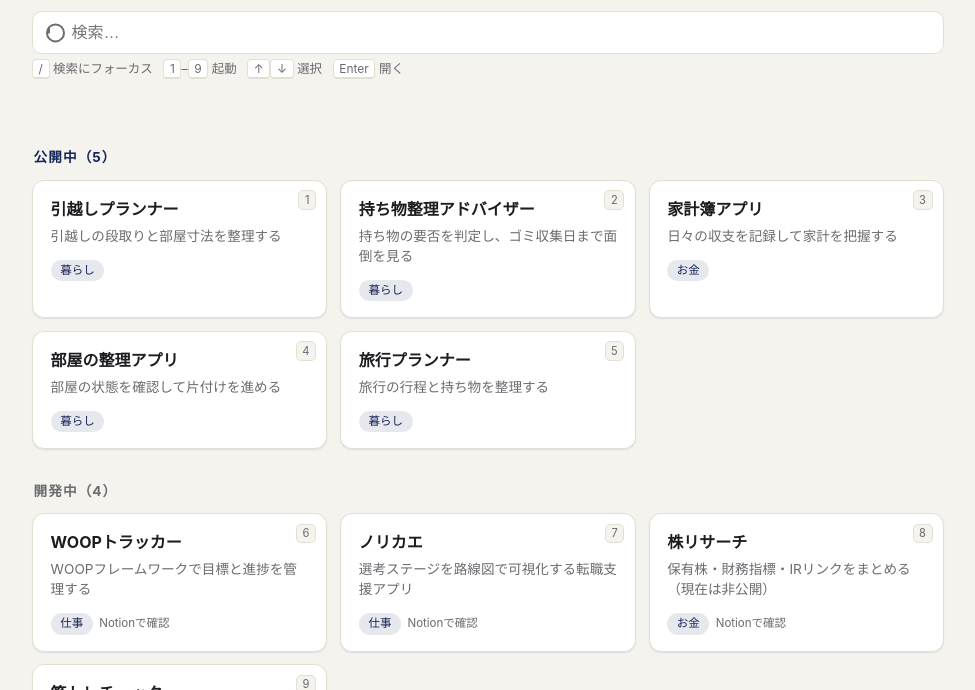
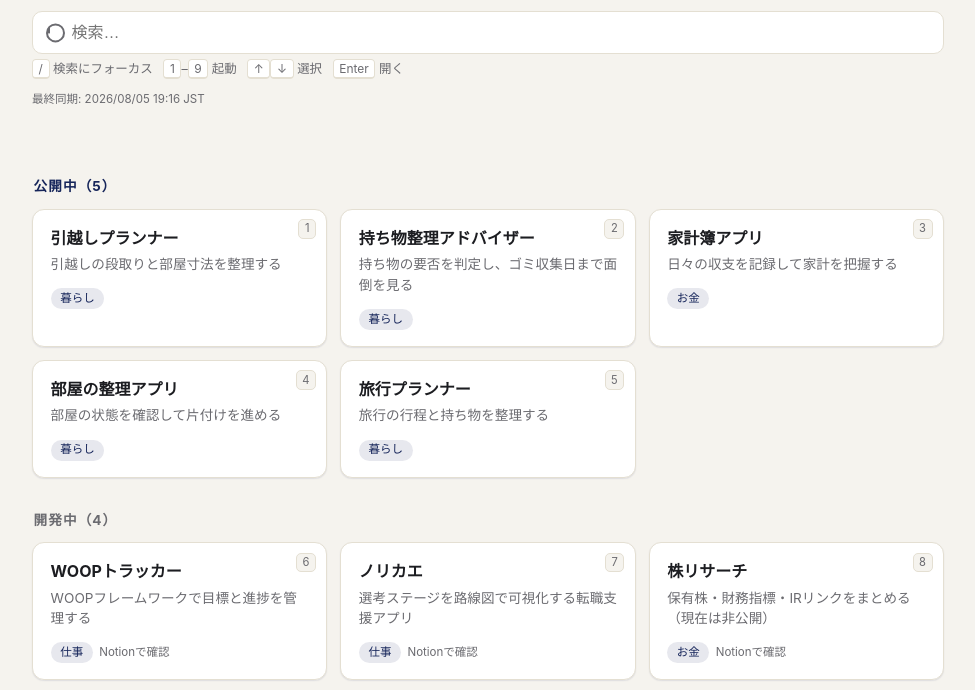
Before and after one commit to Rattuti/Rattuti.github.io, a plain HTML site: page index.html in a window 1280 px wide. Shown: the part 75-765 px from the top of the page, without its empty margins (152-1127 px from the left). Drawn offline with Linux system fonts and the light colour scheme.

Commit message:
NotionページURLの出力・最終同期日時表示に対応
- sync-notion.mjsで各行にNotionURL(page.url)を出力し、apps.jsonの
  トップレベルを{updated, apps}の形に変更(updatedは同期実行時刻)
- index.htmlはURLが空の項目をNotionURLへリンクするようにし
  (target="_blank" rel="noopener")、ヘッダーに最終同期日時をJST表示
- apps.json手動シード分もNotion実データ(各ページURL)で更新

Co-Authored-By: Claude Sonnet 5 <noreply@anthropic.com>

```diff
--- a/apps.json
+++ b/apps.json
@@ -1,9 +1,12 @@
-[
+{
+  "updated": "2026-08-05T10:16:45.000Z",
+  "apps": [
     {
       "名前": "引越しプランナー",
       "状態": "公開中",
       "リポジトリ": "hikkoshi-planner",
       "URL": "https://rattuti.github.io/hikkoshi-planner/",
+      "NotionURL": "https://www.notion.so/3adf405fb2198142aaffd9628d20cfbe",
       "カテゴリ": "暮らし",
       "説明": "引越しの段取りと部屋寸法を整理する",
       "表示順": 1
@@ -13,6 +16,7 @@
       "状態": "公開中",
       "リポジトリ": "mochimono-advisor",
       "URL": "https://rattuti.github.io/mochimono-advisor/",
+      "NotionURL": "https://www.notion.so/3adf405fb219810f8c17e6c58553e9d2",
       "カテゴリ": "暮らし",
       "説明": "持ち物の要否を判定し、ゴミ収集日まで面倒を見る",
       "表示順": 2
@@ -22,6 +26,7 @@
       "状態": "開発中",
       "リポジトリ": "woop-tracker",
       "URL": "",
+      "NotionURL": "https://www.notion.so/3adf405fb21981daa813f82a532d4080",
       "カテゴリ": "仕事",
       "説明": "WOOPフレームワークで目標と進捗を管理する",
       "表示順": 3
@@ -31,6 +36,7 @@
       "状態": "公開中",
       "リポジトリ": "kakeibo-app",
       "URL": "https://rattuti.github.io/kakeibo-app/",
+      "NotionURL": "https://www.notion.so/3b3f405fb21981cdbbffcd0ba72e38d2",
       "カテゴリ": "お金",
       "説明": "日々の収支を記録して家計を把握する",
       "表示順": 3
@@ -40,6 +46,7 @@
       "状態": "開発中",
       "リポジトリ": "norikae",
       "URL": "",
+      "NotionURL": "https://www.notion.so/3adf405fb2198106ba2cd21d6b3fa8ab",
       "カテゴリ": "仕事",
       "説明": "選考ステージを路線図で可視化する転職支援アプリ",
       "表示順": 4
@@ -49,6 +56,7 @@
       "状態": "公開中",
       "リポジトリ": "heya-seiri-app",
       "URL": "https://rattuti.github.io/heya-seiri-app/",
+      "NotionURL": "https://www.notion.so/3b3f405fb21981e19979e8ba2720a1bf",
       "カテゴリ": "暮らし",
       "説明": "部屋の状態を確認して片付けを進める",
       "表示順": 4
@@ -58,6 +66,7 @@
       "状態": "構想",
       "リポジトリ": "kabu-portfolio",
       "URL": "",
+      "NotionURL": "https://www.notion.so/3adf405fb21981d8bfcee4b5d3da7ad1",
       "カテゴリ": "お金",
       "説明": "保有銘柄の追跡・逆指値アラート・ニュース連動調査",
       "表示順": 5
@@ -67,6 +76,7 @@
       "状態": "公開中",
       "リポジトリ": "ryokou-planner",
       "URL": "https://rattuti.github.io/ryokou-planner/",
+      "NotionURL": "https://www.notion.so/3b3f405fb2198170893bf3c8f8230f79",
       "カテゴリ": "暮らし",
       "説明": "旅行の行程と持ち物を整理する",
       "表示順": 5
@@ -76,6 +86,7 @@
       "状態": "構想",
       "リポジトリ": "",
       "URL": "",
+      "NotionURL": "https://www.notion.so/3adf405fb2198144a3c8d2a62f38d7c5",
       "カテゴリ": "暮らし",
       "説明": "写真から片付け・断捨離を段階的に判定し、保管期限を管理する",
       "表示順": 6
@@ -85,6 +96,7 @@
       "状態": "開発中",
       "リポジトリ": "kabu-research",
       "URL": "",
+      "NotionURL": "https://www.notion.so/3b3f405fb2198150a086ce49648e9d93",
       "カテゴリ": "お金",
       "説明": "保有株・財務指標・IRリンクをまとめる（現在は非公開）",
       "表示順": 8
@@ -94,8 +106,10 @@
       "状態": "開発中",
       "リポジトリ": "kintore-check-app",
       "URL": "",
+      "NotionURL": "https://www.notion.so/3b3f405fb2198111b81dd8a1d2070c36",
       "カテゴリ": "健康",
       "説明": "トレーニングの記録と継続を管理する",
       "表示順": 9
     }
   ]
+}
--- a/index.html
+++ b/index.html
@@ -109,6 +109,12 @@
     margin-top: 0.4rem;
     font-size: 0.78rem;
     color: var(--muted);
+  }
+  .sync-info {
+    margin-top: 0.35rem;
+    font-size: 0.72rem;
+    color: var(--muted);
+    min-height: 1em;
   }
   kbd {
     font-family: inherit;
@@ -250,6 +256,7 @@
     <kbd>↑</kbd><kbd>↓</kbd> 選択 &nbsp;
     <kbd>Enter</kbd> 開く
   </p>
+  <p class="sync-info" id="syncInfo"></p>
 </header>
 <main id="main">
   <p class="loading" id="loading">読み込み中…</p>
@@ -266,11 +273,13 @@
 
   var mainEl = document.getElementById("main");
   var searchEl = document.getElementById("search");
+  var syncInfoEl = document.getElementById("syncInfo");
 
   var allApps = [];
   var visibleCards = []; // flattened list of {el, app} currently rendered
   var selectedIndex = -1;
   var usedFallback = false;
+  var lastUpdated = "";
 
   function normalize(str) {
     return (str || "").toString().toLowerCase();
@@ -480,6 +489,17 @@
 
   searchEl.addEventListener("input", render);
 
+  function formatUpdated(iso) {
+    var d = new Date(iso);
+    if (!iso || isNaN(d.getTime())) return "";
+    var fmt = new Intl.DateTimeFormat("ja-JP", {
+      timeZone: "Asia/Tokyo",
+      year: "numeric", month: "2-digit", day: "2-digit",
+      hour: "2-digit", minute: "2-digit"
+    });
+    return fmt.format(d) + " JST";
+  }
+
   function buildUrlFromRepo(repo) {
     if (!repo) return "";
     return "https://" + GH_USER.toLowerCase() + ".github.io/" + repo + "/";
@@ -490,10 +510,12 @@
       if (!res.ok) throw new Error("apps.json HTTP " + res.status);
       return res.json();
     }).then(function (data) {
-      if (!Array.isArray(data)) throw new Error("apps.json is not an array");
-      return data.map(function (item) {
+      var list = Array.isArray(data) ? data : data && Array.isArray(data.apps) ? data.apps : null;
+      if (!list) throw new Error("apps.json is not in the expected shape");
+      if (!Array.isArray(data) && data.updated) lastUpdated = data.updated;
+      return list.map(function (item) {
         var url = item.URL || item.url || "";
-        var notionUrl = item.notionURL || item.notionUrl || item.notion_url || "";
+        var notionUrl = item.NotionURL || item.notionURL || item.notionUrl || item.notion_url || "";
         return {
           name: item.名前 || item.name || "",
           status: item.状態 || item.status || "",
@@ -545,6 +567,8 @@
     .then(function (apps) {
       allApps = apps;
       render();
+      var formatted = formatUpdated(lastUpdated);
+      syncInfoEl.textContent = formatted ? "最終同期: " + formatted : "";
     })
     .catch(function (err) {
       console.error(err);
```
Also changed, not shown: scripts/sync-notion.mjs (+7 -1 lines). Lines whose indentation alone changed are shown as unchanged.
